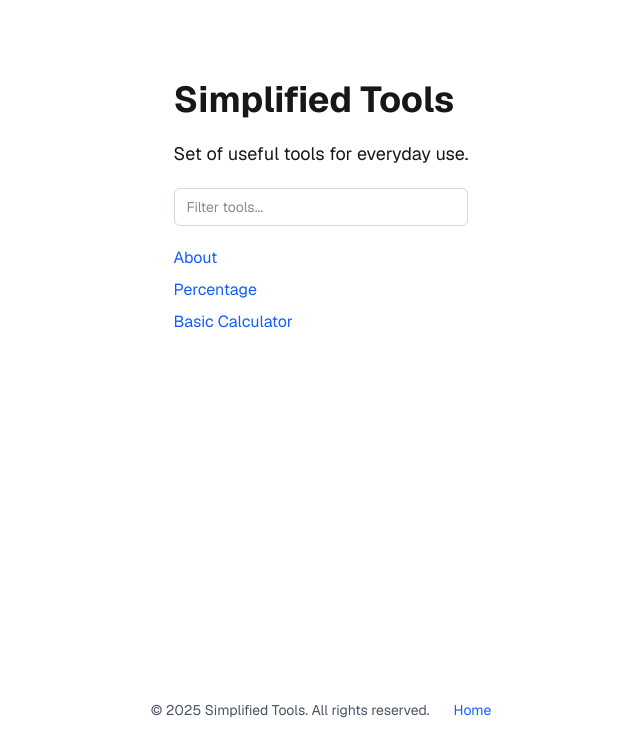
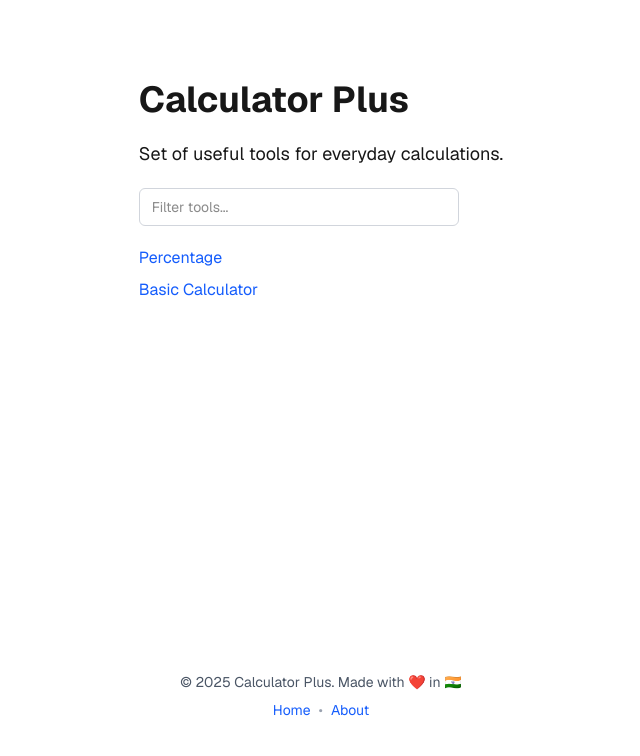
Before and after one commit to mayurkode7/calculatorPlus, a Next.js app in the folder calculator-plus-app/: page / in a window 1280 px wide. Shown: the top 756 px of the page, without its empty margins (319-959 px from the left). Built offline with nearby package versions, Linux system fonts and the light colour scheme.

Commit message:
Update home page title and description; enhance footer with new branding and layout adjustments for improved user experience.

```diff
--- a/calculator-plus-app/src/app/components/Footer.js
+++ b/calculator-plus-app/src/app/components/Footer.js
@@ -2,9 +2,13 @@ import Link from "next/link";
 
 export default function Footer() {
   return (
-    <footer className="row-start-3 flex gap-[24px] flex-wrap items-center justify-center text-sm text-gray-600">
-      <p>© {new Date().getFullYear()} Simplified Tools. All rights reserved.</p>
-      <Link href="/" className="text-blue-600 hover:underline">Home</Link>
+    <footer className="row-start-3 flex flex-col gap-2 items-center justify-center text-sm text-gray-600">
+      <p className="flex items-center gap-1">© {new Date().getFullYear()} Calculator Plus. Made with ❤️ in 🇮🇳</p>
+      <div className="flex items-center gap-2">
+        <Link href="/" className="text-blue-600 hover:underline">Home</Link>
+        <span aria-hidden className="text-gray-400">•</span>
+        <Link href="/about" className="text-blue-600 hover:underline">About</Link>
+      </div>
     </footer>
   );
 }
--- a/calculator-plus-app/src/app/page.js
+++ b/calculator-plus-app/src/app/page.js
@@ -7,7 +7,6 @@ export default function Home() {
   const [query, setQuery] = useState("");
 
   const tools = [
-    { href: "/about", label: "About" },
     { href: "/percentage", label: "Percentage" },
     { href: "/basic-calculator", label: "Basic Calculator" },
   ];
@@ -19,9 +18,9 @@ export default function Home() {
   return (
     <div className="font-sans min-h-screen p-8 pb-20 sm:p-20 flex flex-col items-center">
       <main className="flex flex-col gap-[20px] items-center sm:items-start">
-        <h1 className="text-4xl font-bold">Simplified Tools</h1>
+        <h1 className="text-4xl font-bold">Calculator Plus</h1>
         <p className="text-lg">
-          Set of useful tools for everyday use.
+          Set of useful tools for everyday calculations.
         </p>
         <input
           type="text"
--- a/calculator-plus-app/src/app/percentage/page.jsx
+++ b/calculator-plus-app/src/app/percentage/page.jsx
@@ -159,11 +159,12 @@ export default function Percentage() {
         </div>
       </div>
 
-
+      <div className="mt-auto w-full flex justify-center">
+        <Footer/>
+      </div>
 
 
     </div>
-    <Footer/>
     </>
   );
 }
```
Also changed, not shown: calculator-plus-app/public/flags/in.svg (added).
